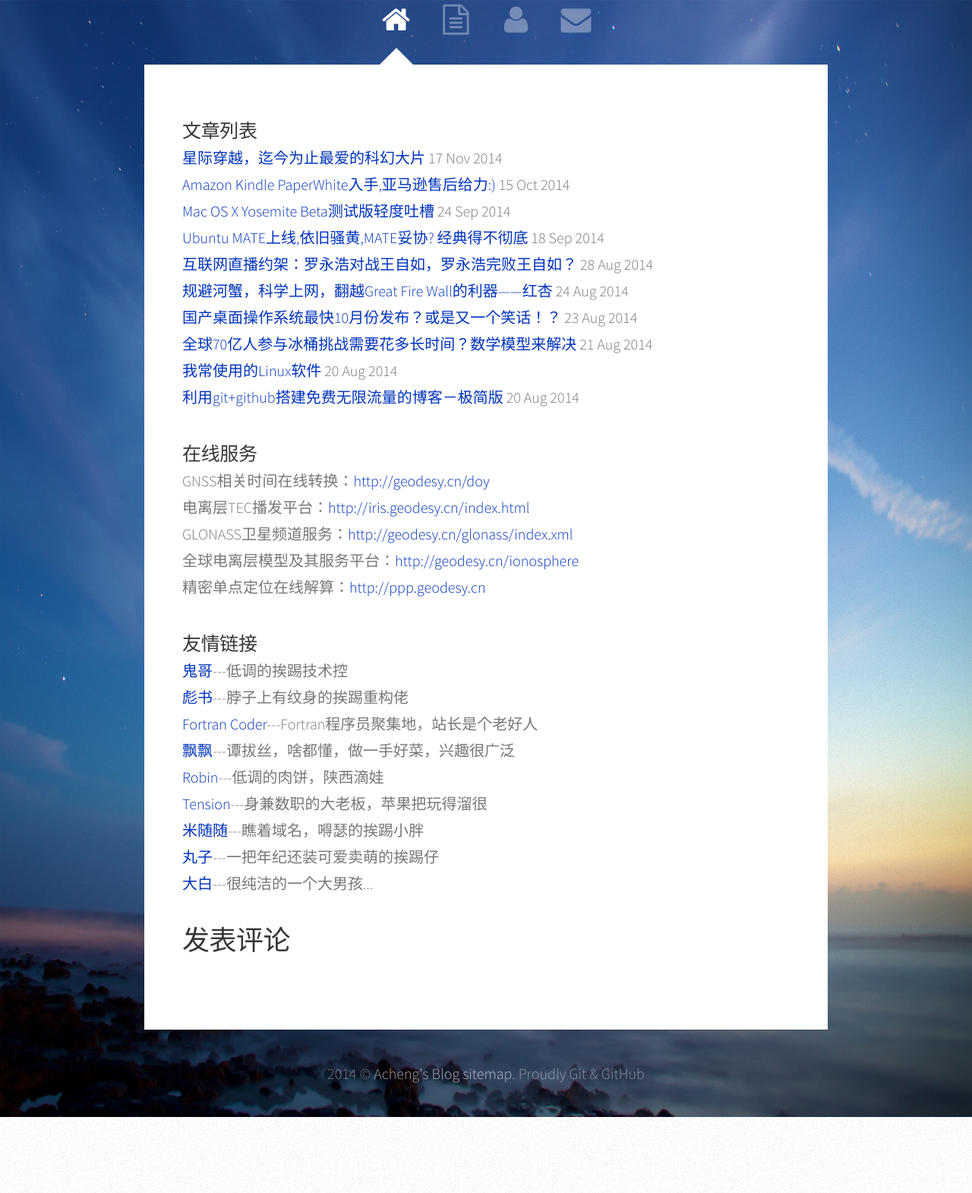
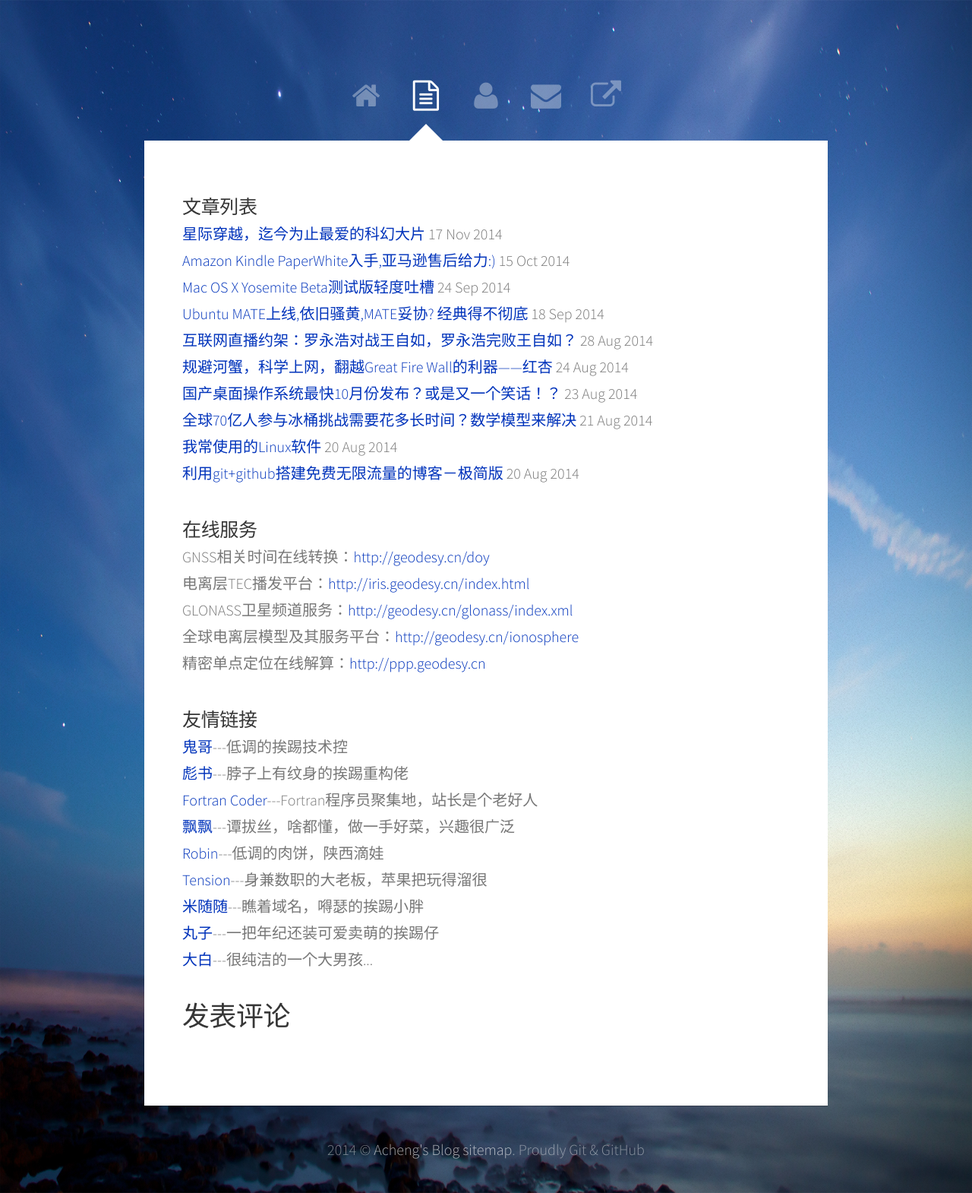
Before and after one commit to acgeodesy/acgeodesy.github.io, a Jekyll site: the page built from old/index.html, in a window 1280 px wide. Shown: the whole page at 76% size. Built offline with Jekyll 4.4.1, drawn with Linux system fonts in a browser that asks for light colours; Markdown is read by kramdown in place of the engine named in the settings; comment, search, counter and statistics services are not loaded.

Commit message:
new-home-page

```diff
--- a/_layouts/default.html
+++ b/_layouts/default.html
@@ -25,11 +25,12 @@
 			<div id="wrapper">
 
 				<!-- Nav -->
-					<nav id="nav">
-						<a href="/#me" class="icon fa-home active"><span>Home</span></a>
-						<a href="/#blog" class="icon fa-file-text-o"><span>Blog</span></a>
+					<nav id="nav"  style="margin-top:100px;">
+						<a href="/#me" class="icon fa-home"><span>Home</span></a>
+						<a href="/#blog" class="icon fa-file-text-o  active"><span>Blog</span></a>
 						<a href="/#profile" class="icon fa-user"><span>About</span></a>
 						<a href="/#contact" class="icon fa-envelope"><span>Contact</span></a>
+						<a href="#link" class="icon fa-external-link"><span>Links</span></a>
 					</nav>
 
 				<!-- Main -->
```
Also changed, not shown: index.html (+12 -1 lines).
